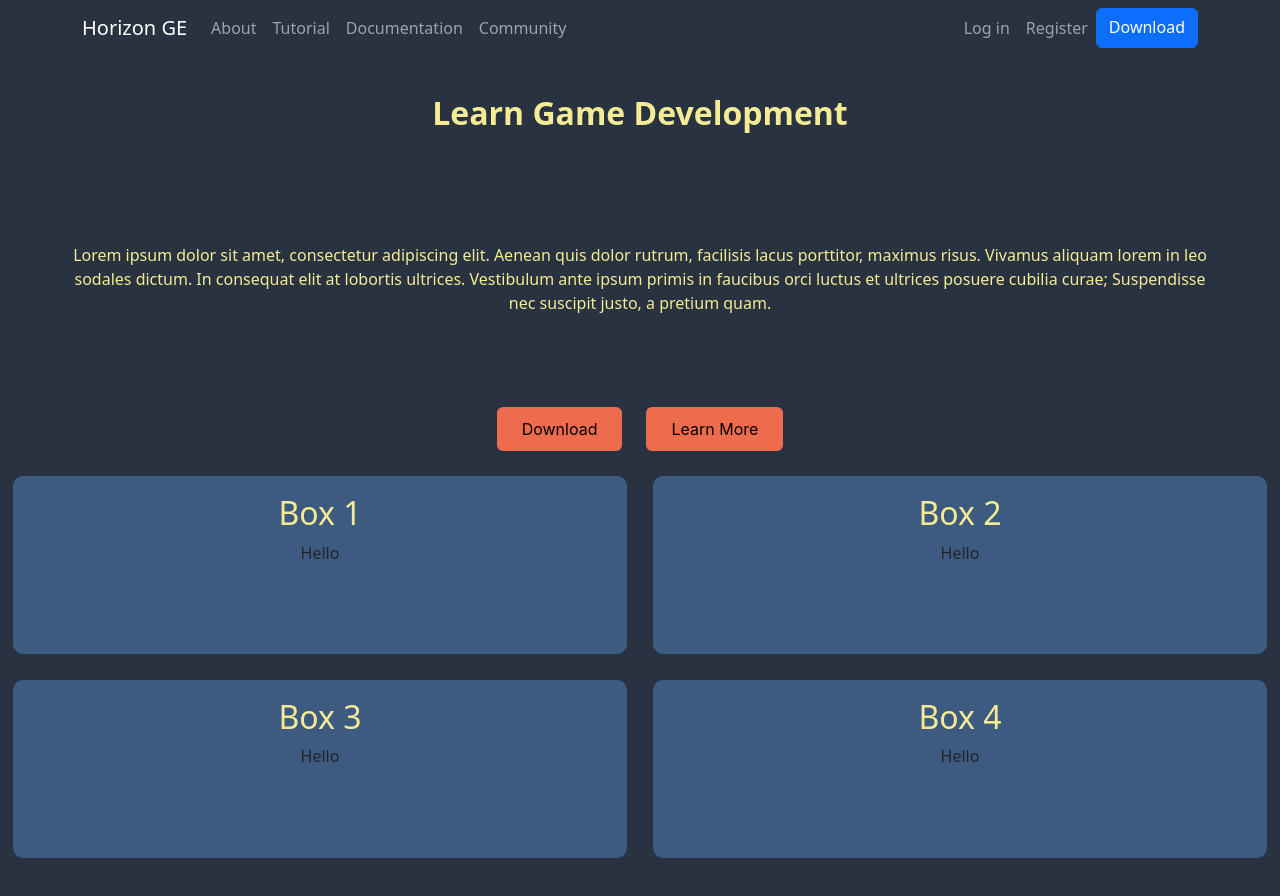
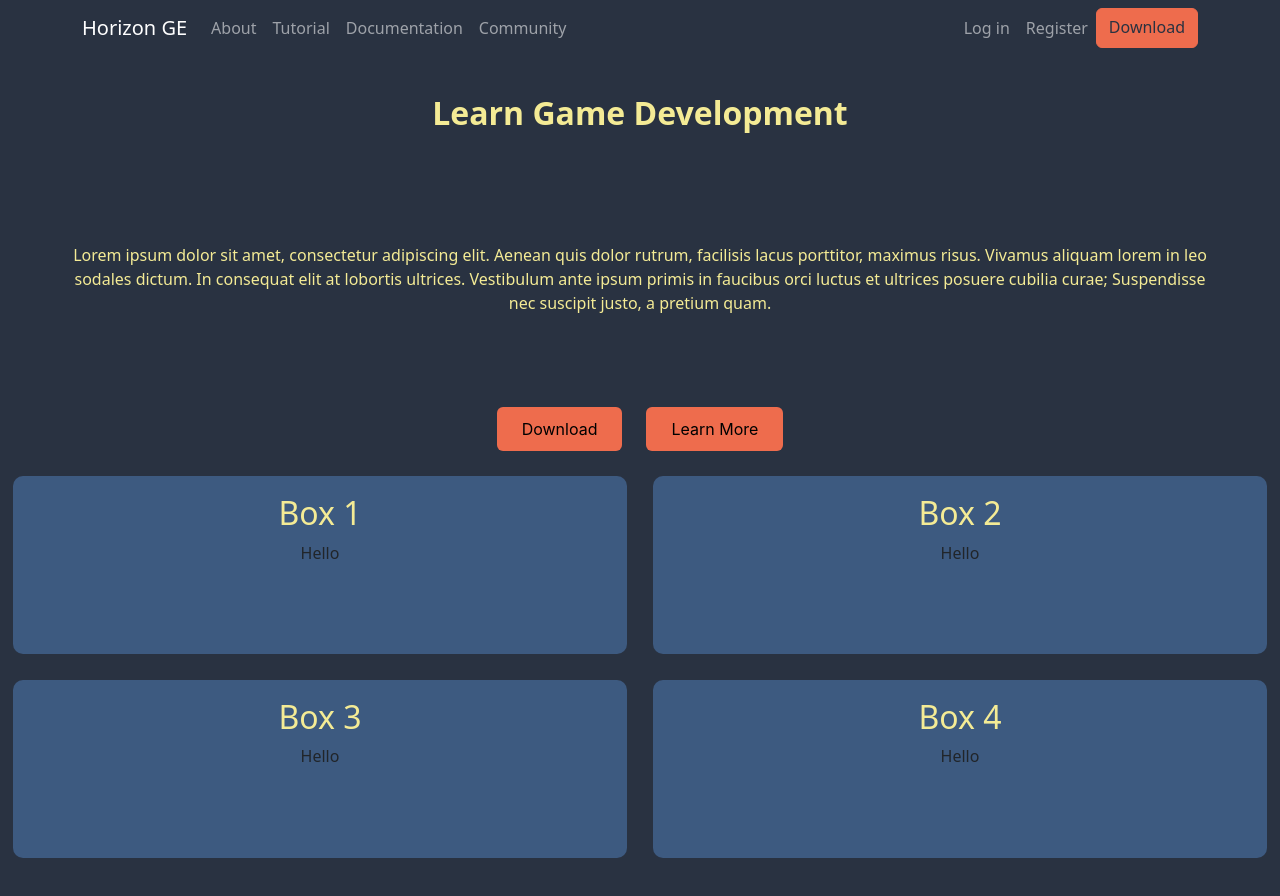
Before and after one commit to LiamANeeson/MSc-Game-Engine-Project-Website, a React (Create React App) app in the folder client/: page / in a window 1280 px wide. Shown: the top 896 px of the page. Built offline with nearby package versions, Linux system fonts and the light colour scheme.

Commit message:
fixed styling

```diff
--- a/client/src/Components/Navbar/Navbar.css
+++ b/client/src/Components/Navbar/Navbar.css
@@ -3,5 +3,15 @@
 }
 
 .custom-btn {
-  background-color: red;
+  background-color: #EE6C4D !important;
+  border-color: #EE6C4D !important;
+  outline: none !important ;
+  overflow: hidden !important;
+  color: #293241 !important;
 }
+
+.custom-btn:hover {
+  background-color: rgb(208, 81, 58) !important;
+  border-color: #EE6C4D !important;
+  outline: none !important ;
+}
```
